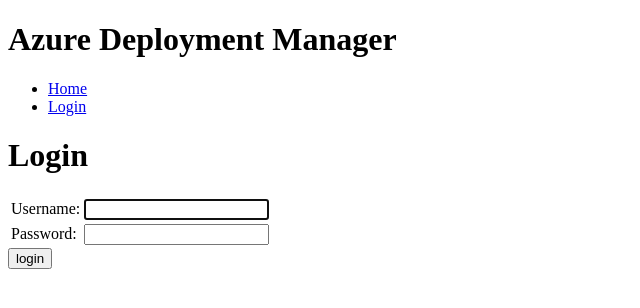
After one commit to csabatini/deploy-azurerm-django, a Django app: page /accounts/login/ in a window 1280 px wide. The commit adds this page. Shown: the top 308 px of the page, without its empty margins (0-640 px from the left). Run offline with Django 3.2, Linux system fonts and the light colour scheme; parts of the project's set-up code (start-up, migrations or seed data) failed here and were passed over.

Commit message:
switch app to use django.contrib.auth views and backend

```diff
--- a/azure_deploy/templates/base.html
+++ b/azure_deploy/templates/base.html
@@ -21,11 +21,11 @@
                     </li>
                     {% if user.is_authenticated %}
                     <li>
-                        Logged in: {{ user.email }} (<a href="{% url 'logout' %}">Log out</a>)
+                        <a href="{% url 'logout' %}">Log out</a>
                     </li>
                     {% else %}
                     <li>
-                        <a href="{% url 'azure_login' %}">Login</a>
+                        <a href="{% url 'login' %}">Login</a>
                     </li>
                     {% endif %}
                 </ul>
--- /dev/null
+++ b/azure_deploy/templates/registration/login.html
@@ -0,0 +1,23 @@
+{% extends 'base.html' %}
+{% block title %}Login - {{ block.super }}{% endblock %}
+{% block content %}
+<h1>Login</h1>
+{% if form.errors %}
+<p>Your username and password didn't match. Please try again.</p>
+{% endif %}
+<form method="post" action="{% url 'django.contrib.auth.views.login' %}">
+    {% csrf_token %}
+    <table>
+    <tr>
+        <td>{{ form.username.label_tag }}</td>
+        <td>{{ form.username }}</td>
+    </tr>
+    <tr>
+        <td>{{ form.password.label_tag }}</td>
+        <td>{{ form.password }}</td>
+    </tr>
+    </table>
+    <input type="submit" value="login" />
+    <input type="hidden" name="next" value="{{ next }}" />
+    </form>
+{% endblock %}
--- a/deployazurermdjango/urls.py
+++ b/deployazurermdjango/urls.py
@@ -6,7 +6,8 @@ urlpatterns = patterns('',
     url(r'^$', 'azure_deploy.views.index', name='home'),
 
     # authentication url
-    url(r'^login/$', 'azure_ad_auth.views.auth', name='azure_login'),
+    url(r'^accounts/login/$', 'django.contrib.auth.views.login', name='login'),
+    url(r'^accounts/logout/$', 'django.contrib.auth.views.logout', name='logout'),
     url(r'^login/complete/$', 'azure_ad_auth.views.complete', name='azure_complete'),
     # url(r'^login/complete/success/$',
     #     TemplateView.as_view(template_name='registration/login_success.html'),
@@ -15,7 +16,6 @@ urlpatterns = patterns('',
     url(r'^login/complete/failure/$',
         TemplateView.as_view(template_name='auth/login_failure.html'),
         name='failure'),
-    url(r'^logout/$', 'azure_deploy.views.logout_view', name='logout'),
 
     # azure urls
     url(r'^subscriptions/$', 'azure_deploy.views.subs', name='subs'),
```
Also changed, not shown: azure_deploy/templates/auth/login.html (deleted, +0 -10 lines), deployazurermdjango/settings.py (+3 -14 lines), azure_deploy/templates/registration/logged_out.html (renamed from azure_deploy/templates/auth/logout.html), azure_deploy/templates/registration/login_failure.html (renamed from azure_deploy/templates/auth/login_failure.html), azure_deploy/templates/registration/login_success.html (renamed from azure_deploy/templates/auth/login_success.html).
